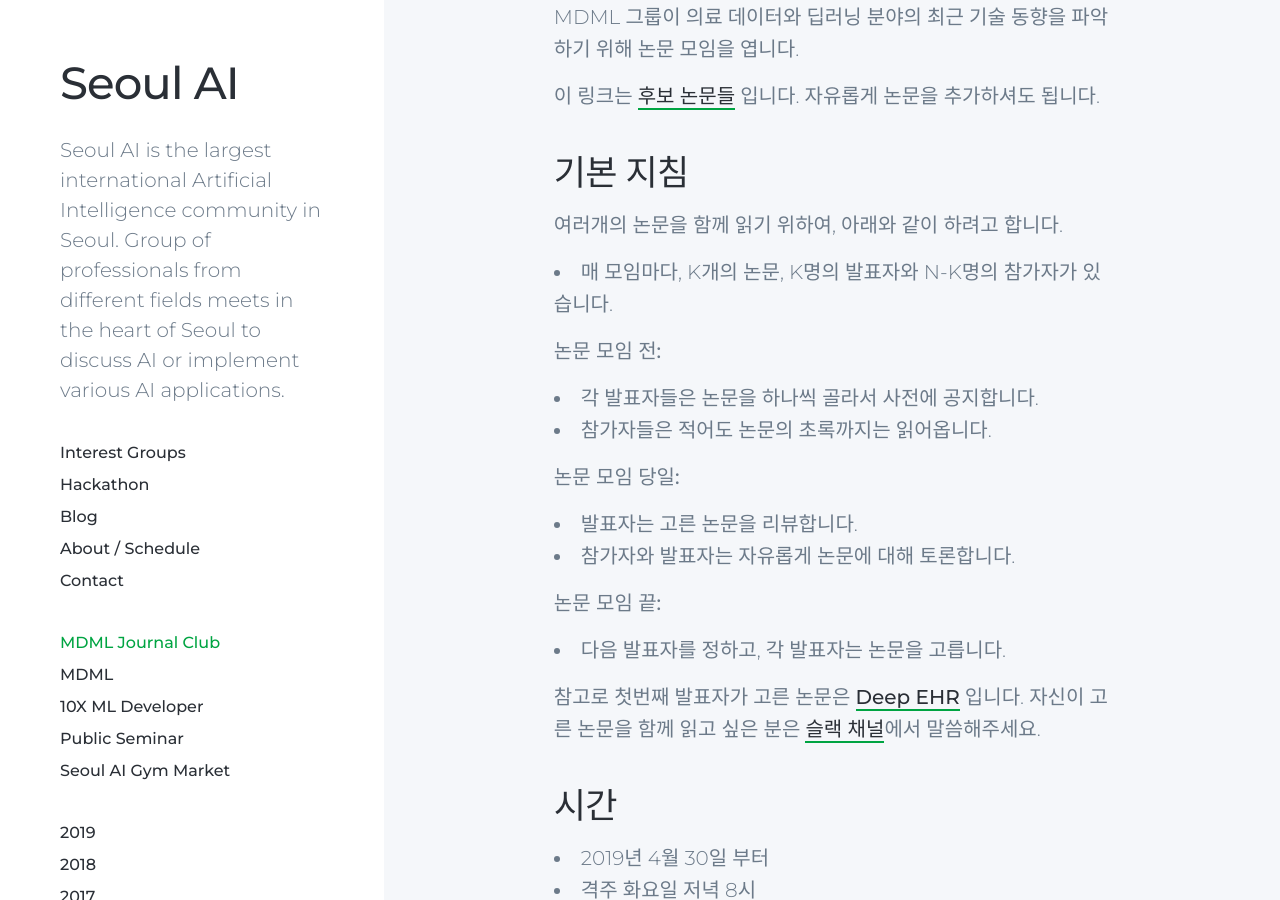
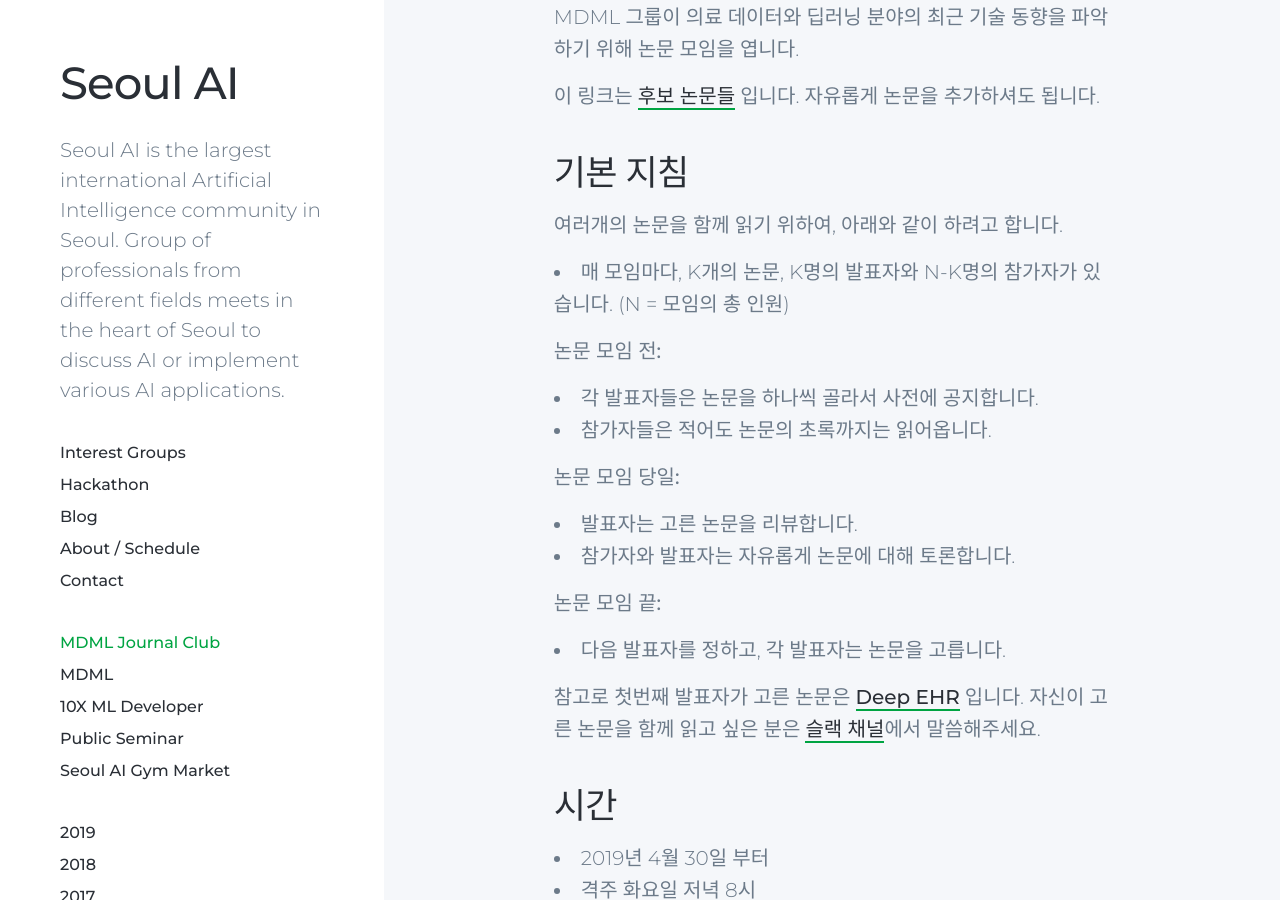
Before and after one commit to seoulai/seoulai.github.io, a Jekyll site: the page built from _projects/2019-04-15-MDML-Journal-Club.md, in a window 1280 px wide and 900 px high, scrolled down 1650 px. Built offline with Jekyll 4.4.1, drawn with Linux system fonts in a browser that asks for light colours; nearby versions of some CDN libraries.

Commit message:
Add comment about N

```diff
--- a/_projects/2019-04-15-MDML-Journal-Club.md
+++ b/_projects/2019-04-15-MDML-Journal-Club.md
@@ -53,7 +53,7 @@
 ## 기본 지침
 
 여러개의 논문을 함께 읽기 위하여, 아래와 같이 하려고 합니다.
-* 매 모임마다, K개의 논문, K명의 발표자와 N-K명의 참가자가 있습니다.
+* 매 모임마다, K개의 논문, K명의 발표자와 N-K명의 참가자가 있습니다. (N = 모임의 총 인원)
 
 **논문 모임 전:**
 * 각 발표자들은 논문을 하나씩 골라서 사전에 공지합니다.
```
